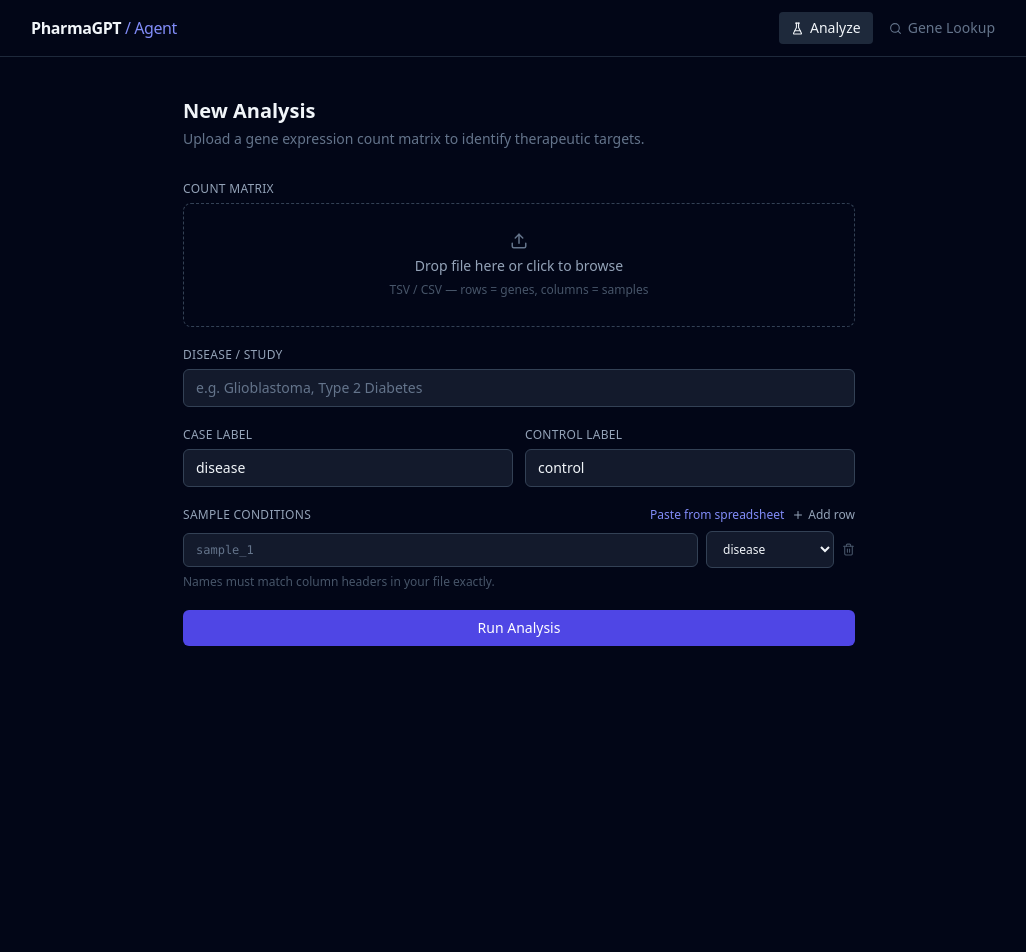
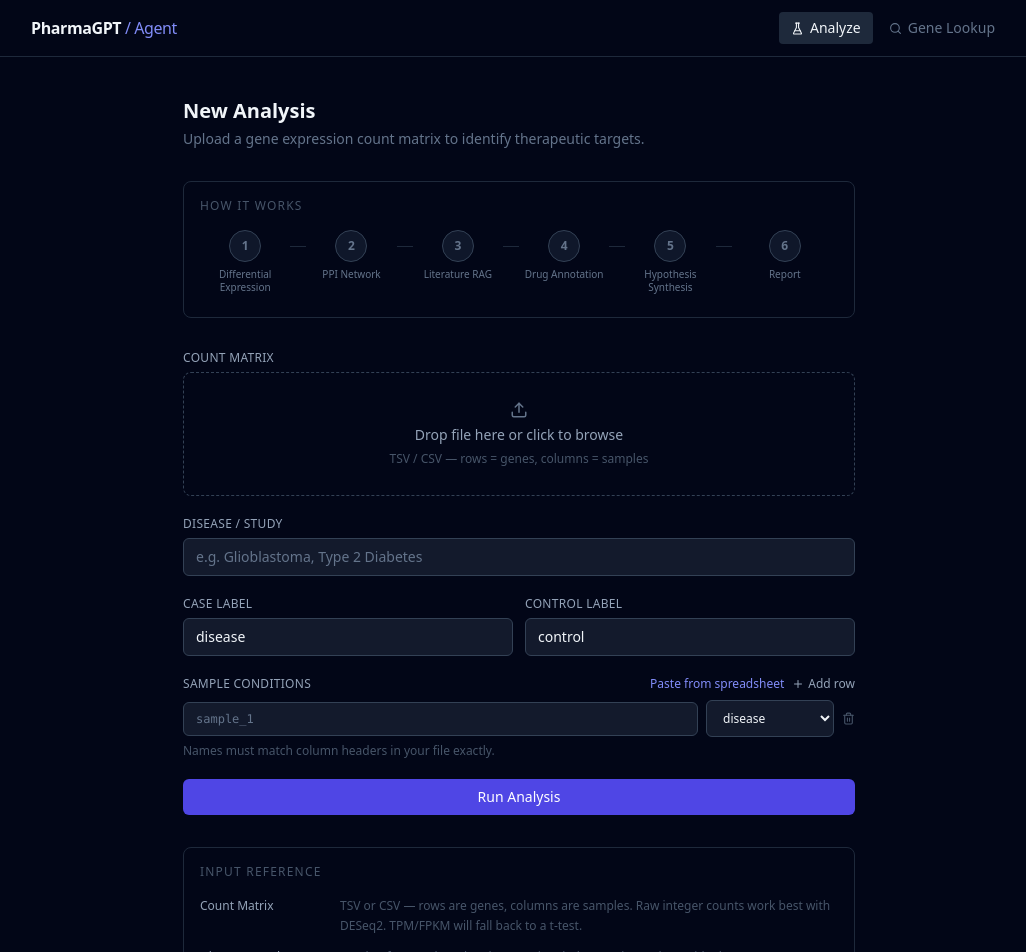
Before and after one commit to nicholaslawrence-hub/compbio_agent_harness, a React (Vite) app in the folder frontend/: page / in a window 1280 px wide. Shown: the top 952 px of the page, without its empty margins (121-1147 px from the left). Before the commit the page ends 800 px from the top, so only its background shows below. Built offline with nearby package versions, Linux system fonts and the light colour scheme; no server answers.

Commit message:
feat: Added info boxes

```diff
--- a/frontend/src/pages/AnalyzePage.jsx
+++ b/frontend/src/pages/AnalyzePage.jsx
@@ -1,15 +1,148 @@
+import { useState } from 'react'
 import UploadForm from '../components/UploadForm.jsx'
 
+const STEPS = [
+  {
+    n: 1,
+    label: 'Differential Expression',
+    short: 'DGE',
+    detail:
+      'Your count matrix is analyzed using PyDESeq2 (or a t-test fallback). Each gene is tested for statistically significant expression differences between case and control. Genes are ranked by adjusted p-value and log₂ fold-change — only those passing padj < 0.05 and |log₂FC| > 1 continue.',
+  },
+  {
+    n: 2,
+    label: 'PPI Network',
+    short: 'STRING',
+    detail:
+      'Top upregulated genes are queried against the STRING database to map protein–protein interactions. High-confidence partners are scored and cross-referenced against a curated oncogene list, surfacing whether your hits are connected to known disease drivers.',
+  },
+  {
+    n: 3,
+    label: 'Literature RAG',
+    short: 'Pinecone',
+    detail:
+      'Abstracts are auto-fetched from PubMed and Semantic Scholar for each gene, then upserted into a Pinecone vector index. The index is semantically searched to retrieve the most relevant passages. Genes with fewer than 3 matching publications are flagged as "dark genes" — under-studied targets with higher novelty potential.',
+  },
+  {
+    n: 4,
+    label: 'Drug Annotation',
+    short: 'ChEMBL + UniProt',
+    detail:
+      'Each gene is looked up in UniProt for functional annotations and known 3D structures (PDB IDs). ChEMBL is then queried for approved and investigational drugs targeting the same protein. Existing drug coverage directly informs the novelty score in the next step.',
+  },
+  {
+    n: 5,
+    label: 'Hypothesis Synthesis',
+    short: 'GPT-4o',
+    detail:
+      'GPT-4o receives the combined DGE stats, PPI context, literature summary, and drug landscape for each top gene. Using chain-of-thought reasoning it produces a structured hypothesis: mechanism of action, supporting evidence, and a novelty score 0–1. Dark genes with oncogene interactions and no existing drugs score highest.',
+  },
+  {
+    n: 6,
+    label: 'Report',
+    short: 'Markdown',
+    detail:
+      'A publication-style markdown report is generated summarising all findings: executive summary, ranked targets, proposed mechanisms, and recommended follow-up experiments. Displayed in the results view and copyable for use in grant applications or lab notes.',
+  },
+]
+
+const FIELD_DOCS = [
+  {
+    field: 'Count Matrix',
+    doc: 'TSV or CSV — rows are genes, columns are samples. Raw integer counts work best with DESeq2. TPM/FPKM will fall back to a t-test.',
+  },
+  {
+    field: 'Disease / Study',
+    doc: 'Used to focus PubMed and Semantic Scholar queries and to guide the LLM. E.g. "Glioblastoma" or "KRAS-mutant PDAC".',
+  },
+  {
+    field: 'Case / Control labels',
+    doc: 'Must exactly match the condition strings assigned to samples. Fold-change is always computed as case ÷ control.',
+  },
+  {
+    field: 'Sample Conditions',
+    doc: 'Maps each column header from your matrix to a condition. Names are case-sensitive. Use "Paste from spreadsheet" for bulk import.',
+  },
+]
+
 export default function AnalyzePage() {
+  const [activeStep, setActiveStep] = useState(null)
+
   return (
-    <div className="max-w-2xl mx-auto">
-      <div className="mb-8">
+    <div className="max-w-2xl mx-auto space-y-8">
+      <div>
         <h1 className="text-xl font-semibold text-slate-100 mb-1">New Analysis</h1>
         <p className="text-sm text-slate-500">
           Upload a gene expression count matrix to identify therapeutic targets.
         </p>
       </div>
+
+      {/* Pipeline roadmap */}
+      <div className="border border-slate-800 rounded-lg p-4">
+        <p className="text-xs uppercase tracking-widest text-slate-600 mb-4">How it works</p>
+
+        {/* Step nodes */}
+        <div className="flex items-start gap-0">
+          {STEPS.map((step, i) => (
+            <div key={step.n} className="flex items-start flex-1">
+              <div className="flex flex-col items-center flex-1">
+                <button
+                  type="button"
+                  onClick={() => setActiveStep(activeStep === step.n ? null : step.n)}
+                  className={`flex flex-col items-center gap-1.5 group w-full pb-2 ${activeStep === step.n ? '' : ''}`}
+                >
+                  <span
+                    className={`w-8 h-8 rounded-full flex items-center justify-center text-xs font-semibold border transition-all ${
+                      activeStep === step.n
+                        ? 'bg-indigo-600 border-indigo-500 text-white'
+                        : 'bg-slate-900 border-slate-700 text-slate-500 group-hover:border-slate-500 group-hover:text-slate-300'
+                    }`}
+                  >
+                    {step.n}
+                  </span>
+                  <span className={`text-[10px] text-center leading-tight px-1 transition-colors ${activeStep === step.n ? 'text-slate-200' : 'text-slate-500 group-hover:text-slate-400'}`}>
+                    {step.label}
+                  </span>
+                </button>
+              </div>
+
+              {/* connector */}
+              {i < STEPS.length - 1 && (
+                <div className="w-4 shrink-0 mt-4 h-px bg-slate-800" />
+              )}
+            </div>
+          ))}
+        </div>
+
+        {/* Expanded detail */}
+        {activeStep && (
+          <div className="mt-3 pt-3 border-t border-slate-800">
+            <p className="text-xs font-medium text-indigo-400 mb-1">
+              Step {activeStep} — {STEPS[activeStep - 1].label}
+              <span className="ml-2 text-slate-600 font-normal">{STEPS[activeStep - 1].short}</span>
+            </p>
+            <p className="text-xs text-slate-400 leading-relaxed">
+              {STEPS[activeStep - 1].detail}
+            </p>
+          </div>
+        )}
+      </div>
+
+      {/* Form */}
       <UploadForm />
+
+      {/* Field reference */}
+      <div className="border border-slate-800 rounded-lg p-4">
+        <p className="text-xs uppercase tracking-widest text-slate-600 mb-4">Input reference</p>
+        <div className="space-y-3">
+          {FIELD_DOCS.map(({ field, doc }) => (
+            <div key={field} className="flex gap-3">
+              <span className="text-xs font-medium text-slate-400 w-32 shrink-0 pt-0.5">{field}</span>
+              <span className="text-xs text-slate-600 leading-relaxed">{doc}</span>
+            </div>
+          ))}
+        </div>
+      </div>
     </div>
   )
 }
```
